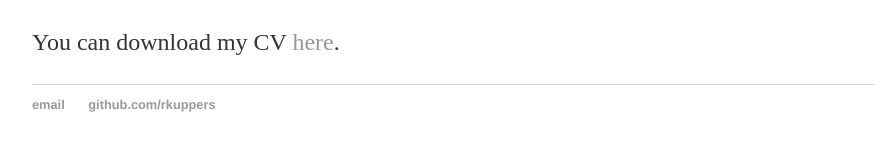
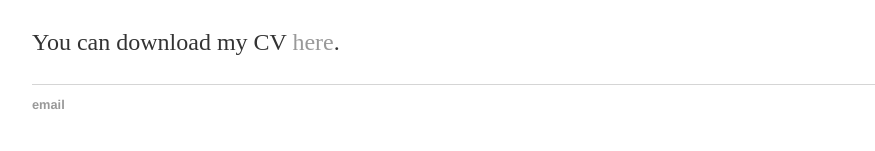
Before and after one commit to RKuppers/RKuppers.github.io, a Jekyll site: the page built from index.html, in a window 1280 px wide. Shown: the part 320-471 px from the top of the page, without its empty margins (160-1035 px from the left). Built offline with Jekyll 4.4.1, drawn with Linux system fonts in a browser that asks for light colours.

Commit message:
Update default.html

```diff
--- a/_layouts/default.html
+++ b/_layouts/default.html
@@ -22,7 +22,6 @@
 			<footer>
 	    		<ul>
 	        		<li><a href="mailto:rkuppersj@gmail.com">email</a></li>
-	        		<li><a href="https://github.com/rkuppers">github.com/rkuppers</a></li>
 				<a class="btn btn-outline" ,="" href="https://twitter.com/rokuppers" target="_blank" rel="noopener noreferrer">
 				<i class="bi bi-twitter" role="img" aria-label="Twitter"></i>
 				</a>
```
